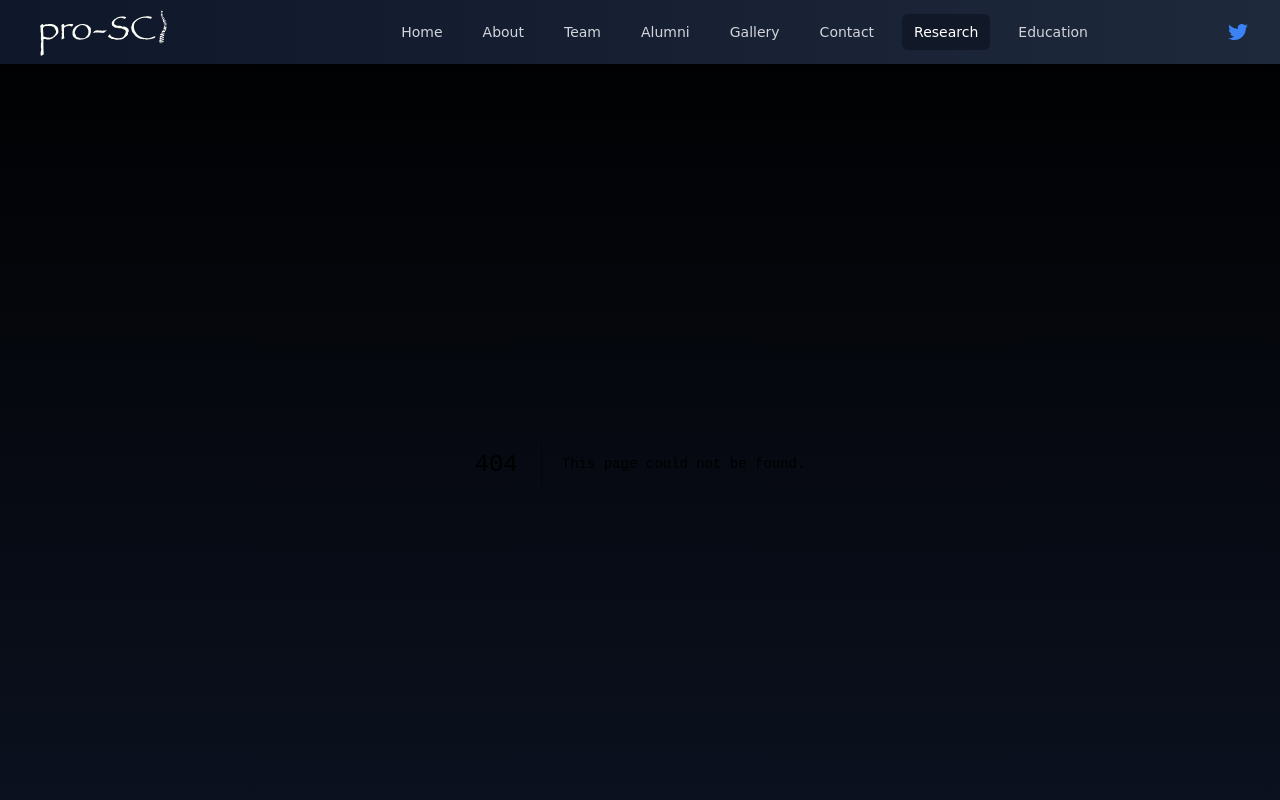
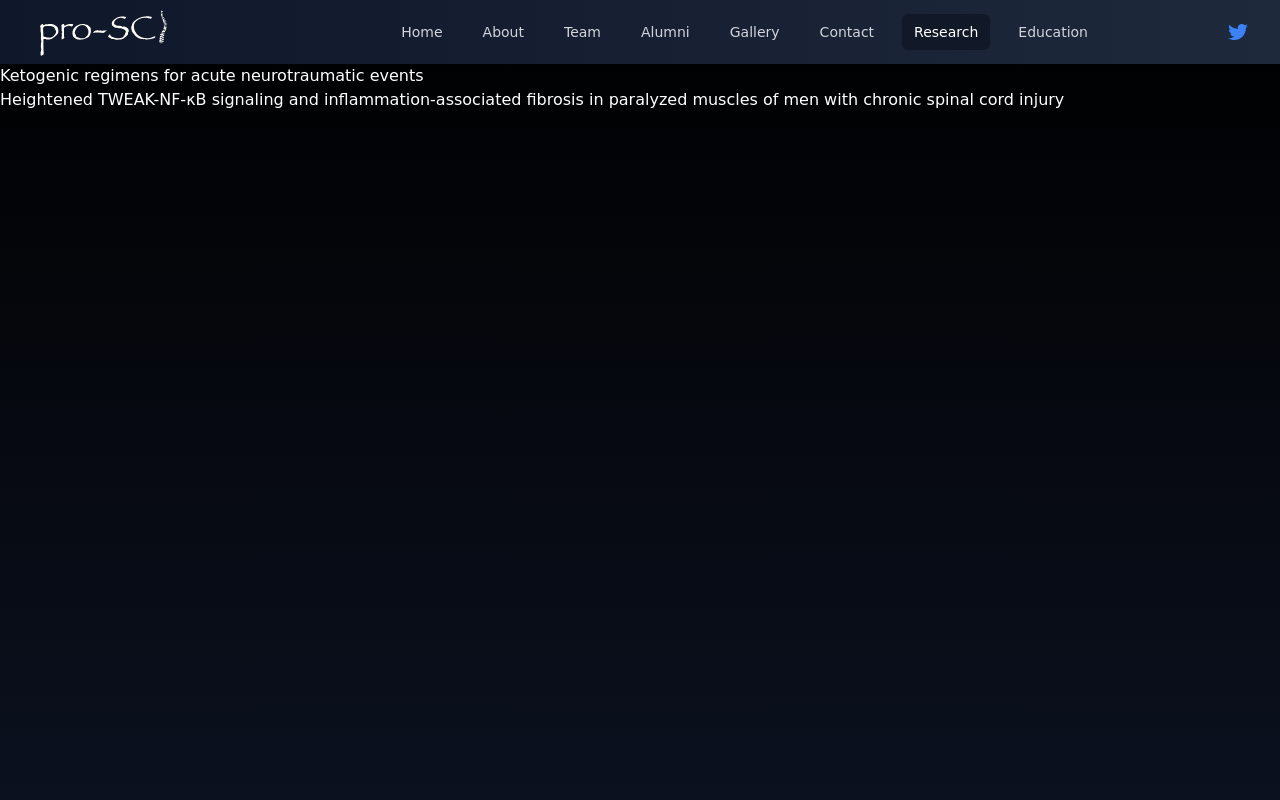
Before and after one commit to Slap-a-tha-Bass/pro-sci-tailwind, a Next.js app: page /research in a window 1280 px wide. Before the commit this address had no page. Shown: the top 800 px of the page. Built offline with nearby package versions, Linux system fonts and the light colour scheme.

Commit message:
build: attempted pdf imports, reverted to links to research articles

```diff
--- /dev/null
+++ b/src/app/research/page.tsx
@@ -0,0 +1,32 @@
+import Link from "next/link";
+export default async function PDFPage() {
+  const articles = [
+    {
+      id: 1,
+      title: "Ketogenic regimens for acute neurotraumatic events",
+      altLink: "https://pubmed.ncbi.nlm.nih.gov/33445134",
+      link: "https://www.sciencedirect.com/science/article/abs/pii/S0958166920301944?via%3Dihub",
+    },
+    {
+      id: 2,
+      title:
+        "Heightened TWEAK-NF-κB signaling and inflammation-associated fibrosis in paralyzed muscles of men with chronic spinal cord injury",
+      altLink: "https://pubmed.ncbi.nlm.nih.gov/26931128",
+      link: "https://www.ncbi.nlm.nih.gov/pmc/articles/PMC4888537",
+    },
+  ];
+  console.log("articles", articles);
+  return (
+    <div>
+      <div className="hidden sm:block sm:w-screen sm:h-screen text-white">
+        {articles.map((article) => (
+          <div key={article.id}>
+            <Link href={article.link} target="_blank">
+              <p>{article.title}</p>
+            </Link>
+          </div>
+        ))}
+      </div>
+    </div>
+  );
+}
--- a/src/components/Navbar.tsx
+++ b/src/components/Navbar.tsx
@@ -42,7 +42,7 @@ export default function Navbar() {
     },
     {
       name: "Research",
-      href: "#",
+      href: "/research",
       current: pathname === "/research" ? true : false,
     },
     {
--- a/src/components/footer.tsx
+++ b/src/components/footer.tsx
@@ -9,6 +9,7 @@ export default function Footer() {
       { name: "Alumni", href: "/alumni" },
       { name: "Gallery", href: "/gallery" },
       { name: "Contact", href: "/contact" },
+      { name: "Research", href: "/research" },
       { name: "Careers", href: "#" },
       {
         name: "Belford Center",
```
Also changed, not shown: 2 other files (tests, documents, lock files or other folders).
